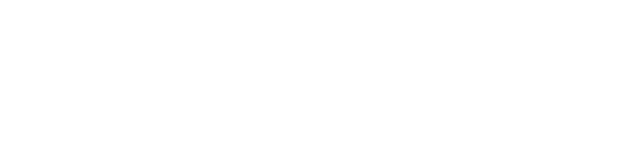
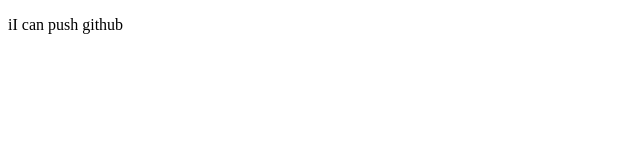
Before and after one commit to ShawonRimon/Again-second-repo, a plain HTML site: page index.html in a window 1280 px wide. Shown: the whole page, without its empty margins (0-640 px from the left). Drawn offline with Linux system fonts and the light colour scheme.

Commit message:
test-git

```diff
--- a/index.html
+++ b/index.html
@@ -7,6 +7,6 @@
     <title>Again-Second-Repo</title>
 </head>
 <body>
-
+    <p> iI can push github</p>
 </body>
 </html>
```
